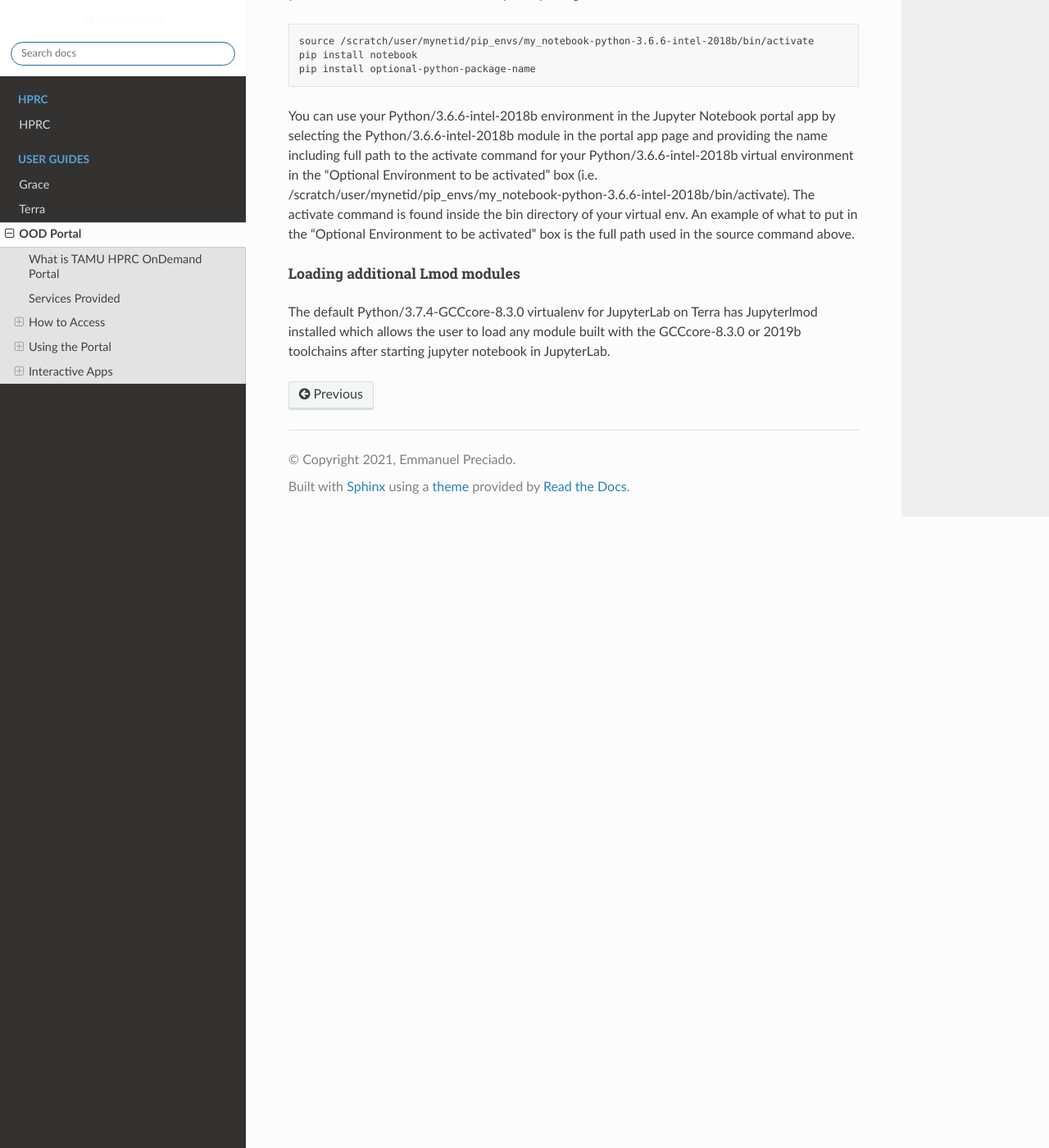
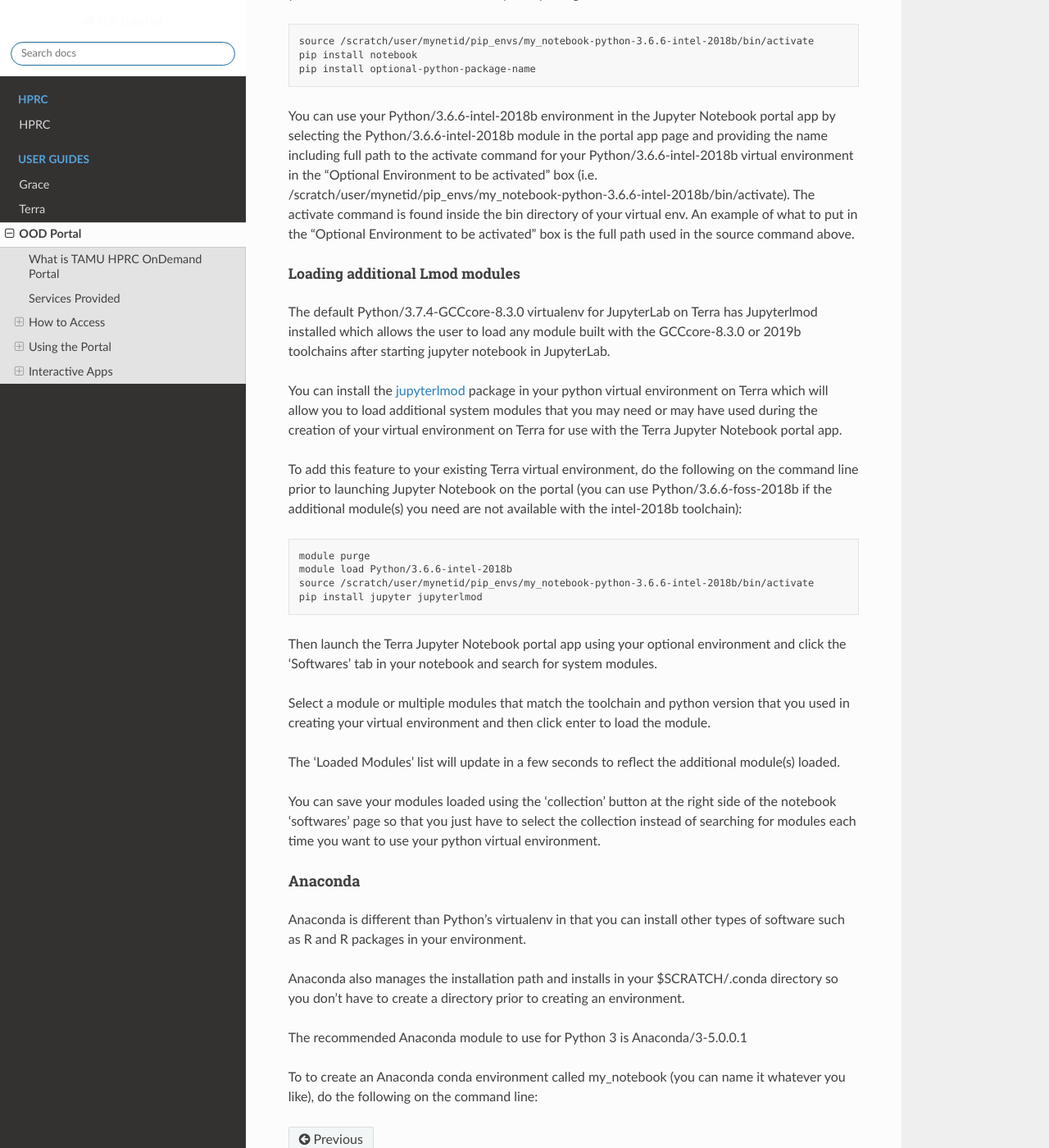
Before and after one commit to EmmanuelDej/rtd-tutorial, a Sphinx documentation site: the page built from docs/ood.rst, in a window 1280 px wide and 1400 px high, scrolled down 13804 px. Shown: the whole window at 82% size. Built offline with Sphinx 7.4.7 and the Read the Docs theme 2.0.0, drawn with Linux system fonts in a browser that asks for light colours; pages that are not in the unit, such as notebooks, are missing from menus.

Commit message:
Update ood.rst

```diff
--- a/docs/ood.rst
+++ b/docs/ood.rst
@@ -424,3 +424,33 @@ Loading additional Lmod modules
 +++++++++++++++++++++++++
 
 The default Python/3.7.4-GCCcore-8.3.0 virtualenv for JupyterLab on Terra has Jupyterlmod installed which allows the user to load any module built with the GCCcore-8.3.0 or 2019b toolchains after starting jupyter notebook in JupyterLab.
+
+You can install the `jupyterlmod <https://github.com/cmd-ntrf/jupyter-lmod>`_  package in your python virtual environment on Terra which will allow you to load additional system modules that you may need or may have used during the creation of your virtual environment on Terra for use with the Terra Jupyter Notebook portal app.
+
+To add this feature to your existing Terra virtual environment, do the following on the command line prior to launching Jupyter Notebook on the portal (you can use Python/3.6.6-foss-2018b if the additional module(s) you need are not available with the intel-2018b toolchain):
+
+.. code-block:: php
+
+      module purge
+      module load Python/3.6.6-intel-2018b
+      source /scratch/user/mynetid/pip_envs/my_notebook-python-3.6.6-intel-2018b/bin/activate
+      pip install jupyter jupyterlmod
+
+Then launch the Terra Jupyter Notebook portal app using your optional environment and click the 'Softwares' tab in your notebook and search for system modules.
+
+Select a module or multiple modules that match the toolchain and python version that you used in creating your virtual environment and then click enter to load the module.
+
+The 'Loaded Modules' list will update in a few seconds to reflect the additional module(s) loaded.
+
+You can save your modules loaded using the 'collection' button at the right side of the notebook 'softwares' page so that you just have to select the collection instead of searching for modules each time you want to use your python virtual environment.
+
+Anaconda
+////////
+
+Anaconda is different than Python's virtualenv in that you can install other types of software such as R and R packages in your environment.
+
+Anaconda also manages the installation path and installs in your $SCRATCH/.conda directory so you don't have to create a directory prior to creating an environment.
+
+The recommended Anaconda module to use for Python 3 is Anaconda/3-5.0.0.1
+
+To to create an Anaconda conda environment called my_notebook (you can name it whatever you like), do the following on the command line:
```
